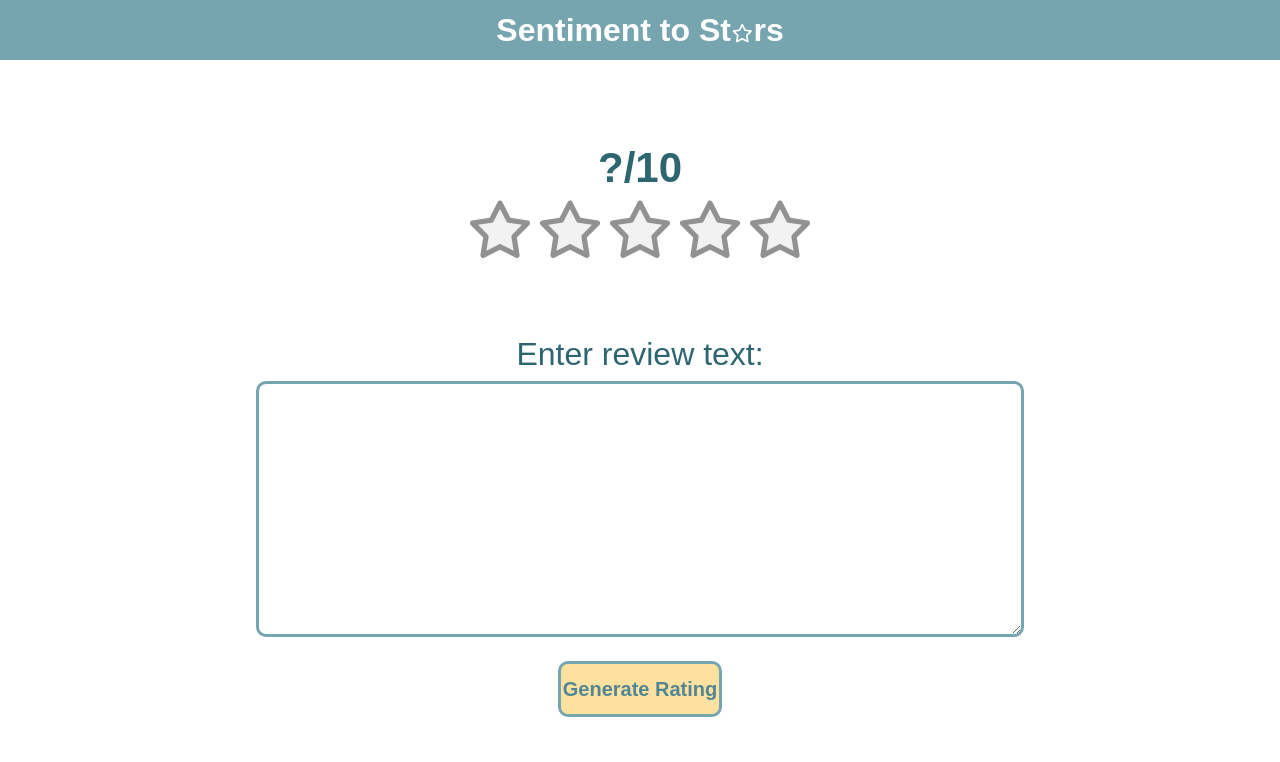
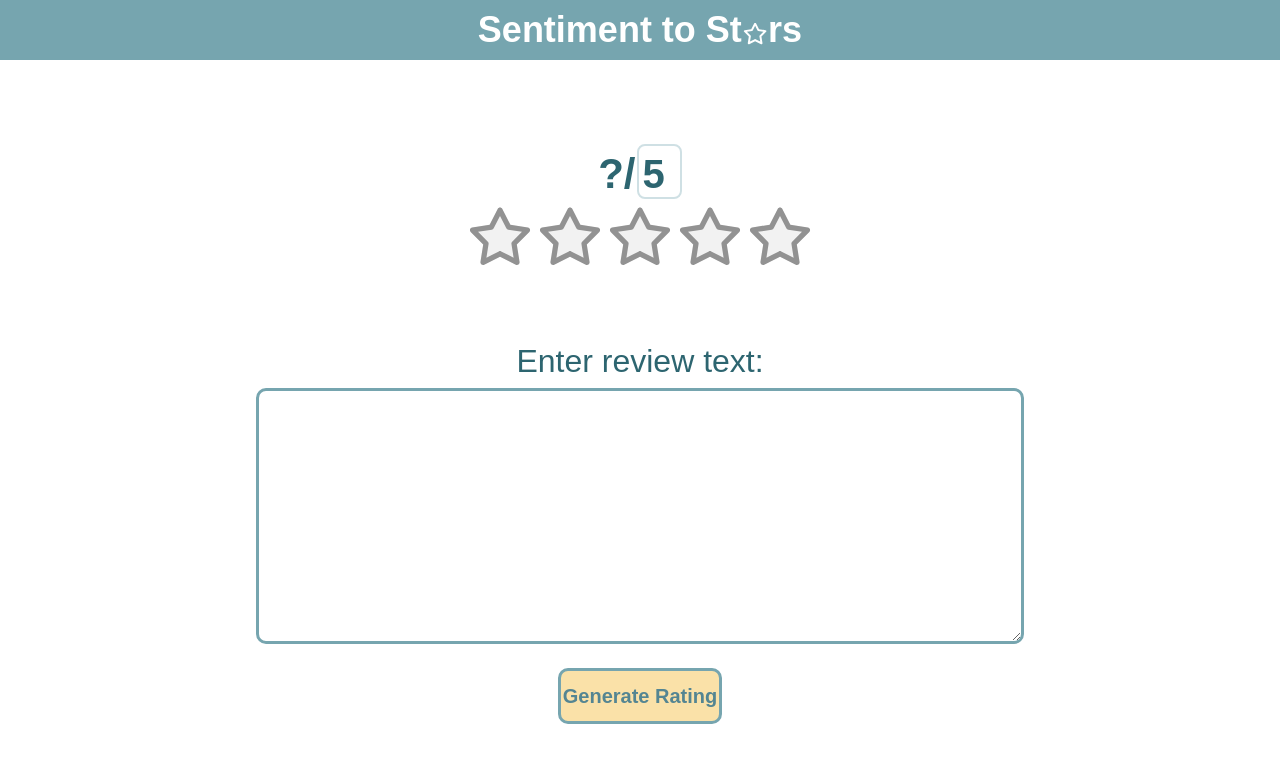
Before and after one commit to Ryan-Vernick/Sentiment-to-Stars, a Next.js app in the folder Frontend/sentiment-to-stars/: page / in a window 1280 px wide. Shown: the top 762 px of the page. Built offline with nearby package versions, Linux system fonts and the light colour scheme.

Commit message:
Allow users to change the scale for the results to be displayed in

```diff
--- a/Frontend/sentiment-to-stars/src/app/page.tsx
+++ b/Frontend/sentiment-to-stars/src/app/page.tsx
@@ -9,6 +9,7 @@ import { useState } from "react";
 export type appStateType = {
   numStars: number;
   scale: number;
+  setScale: (v: number) => void;
   reviewInput: string;
   setReviewInput: (v: string) => void;
   computedRating: number | null;
@@ -17,13 +18,14 @@ export type appStateType = {
 
 export default function Home() {
   const [numStars, setNumStars] = useState<number>(5);
-  const [scale, setScale] = useState<number>(10);
+  const [scale, setScale] = useState<number>(numStars);
   const [reviewInput, setReviewInput] = useState<string>('');
   const [computedRating, setComputedRating] = useState<number | null>(null);
 
   const appState: appStateType = {
     numStars,
     scale,
+    setScale,
     reviewInput,
     setReviewInput,
     computedRating,
--- a/Frontend/sentiment-to-stars/src/app/text_input.module.css
+++ b/Frontend/sentiment-to-stars/src/app/text_input.module.css
@@ -6,10 +6,11 @@
     justify-content: center;
     background-color: #76A5AF;
     color: #fff;
+    font-size: 18px;
 }
 
 .titleStar {
-    font-size: 18px;
+    font-size: 21px;
 }
 
 .inputSection {
@@ -56,7 +57,7 @@
     border-radius: 10px;
     border: solid 3px #76A5AF;/*#9EBFC7;*/
     /* background-color: #d8e6ea; */
-    background-color: #fde1a0;
+    background-color: #fae1a8;
 
     font-family: var(--league-spartan);
     font-weight: 600;
@@ -114,6 +115,25 @@
     font-size: 42px;
 }
 
+.scaleInput {
+    field-sizing: content;
+    min-width: 0.75em;
+    border-radius: 8px;
+    padding: 6px 0 0 4px;
+    margin-left: 1px;
+    border: solid 2px #cfe0e4 ;
+    font: var(--league-spartan);
+    font-size: 40px;
+    color: #2D6570;
+
+    display: inline-flex;
+    align-items: center;
+}
+
+.scaleInput:hover {
+    border: solid 2px #76A5AF;
+}
+
 .results {
     display: flex;
     flex-direction: column;
--- a/Frontend/sentiment-to-stars/src/app/text_input.tsx
+++ b/Frontend/sentiment-to-stars/src/app/text_input.tsx
@@ -1,6 +1,7 @@
 'use client'
 
 import React from "react"
+import { useState } from "react";
 
 import styles from "./text_input.module.css";
 import { appStateType } from "./page";
@@ -59,6 +60,7 @@ export function OneStar({fillLevel, computedRating}: {fillLevel: number, compute
 export function DisplayStars({appState}: {appState: appStateType}) {
     const numStars = appState.numStars
     const scale = appState.scale
+    const setScale = appState.setScale
     const computedRating = appState.computedRating
     const numericalRating = computedRating ? computedRating * scale : 0
     const numFilled = computedRating ? numericalRating * numStars / scale : numStars
@@ -74,10 +76,28 @@ export function DisplayStars({appState}: {appState: appStateType}) {
         if (fillLeft < 0) fillLeft = 0
     }
 
+    const [displayScale, setDisplayScale] = useState<string | number>(scale)
+    const updateScale = (event: React.ChangeEvent<HTMLInputElement>) => {
+        if (event.target) {
+            const newVal = parseInt(event.target.value)
+            if (isNaN(newVal)) {
+                setDisplayScale('')
+            }
+            // setDisplayScale('')
+            if (newVal >= 1) {
+                setScale(newVal)
+                setDisplayScale(newVal)
+            }
+            else {
+                setScale(numStars)
+            }
+        }
+    }
+
     return (
         <div className={styles.results}>
             {/* <h3 className={styles.numericalRating}>{numFilled}/{numStars}</h3> */}
-            <h3 className={styles.numericalRating}>{computedRating ? numericalRating : '?'}/{scale}</h3>
+            <h3 className={styles.numericalRating}>{computedRating ? numericalRating : '?'}/<input className={styles.scaleInput} type='number' id='numScale' name='numScale' min={1} value={displayScale} onChange={updateScale} onBlur={() => {if (displayScale != scale) setDisplayScale(scale)}}/></h3>
             <div className={styles.stars}>
                 {stars}
             </div>
```
